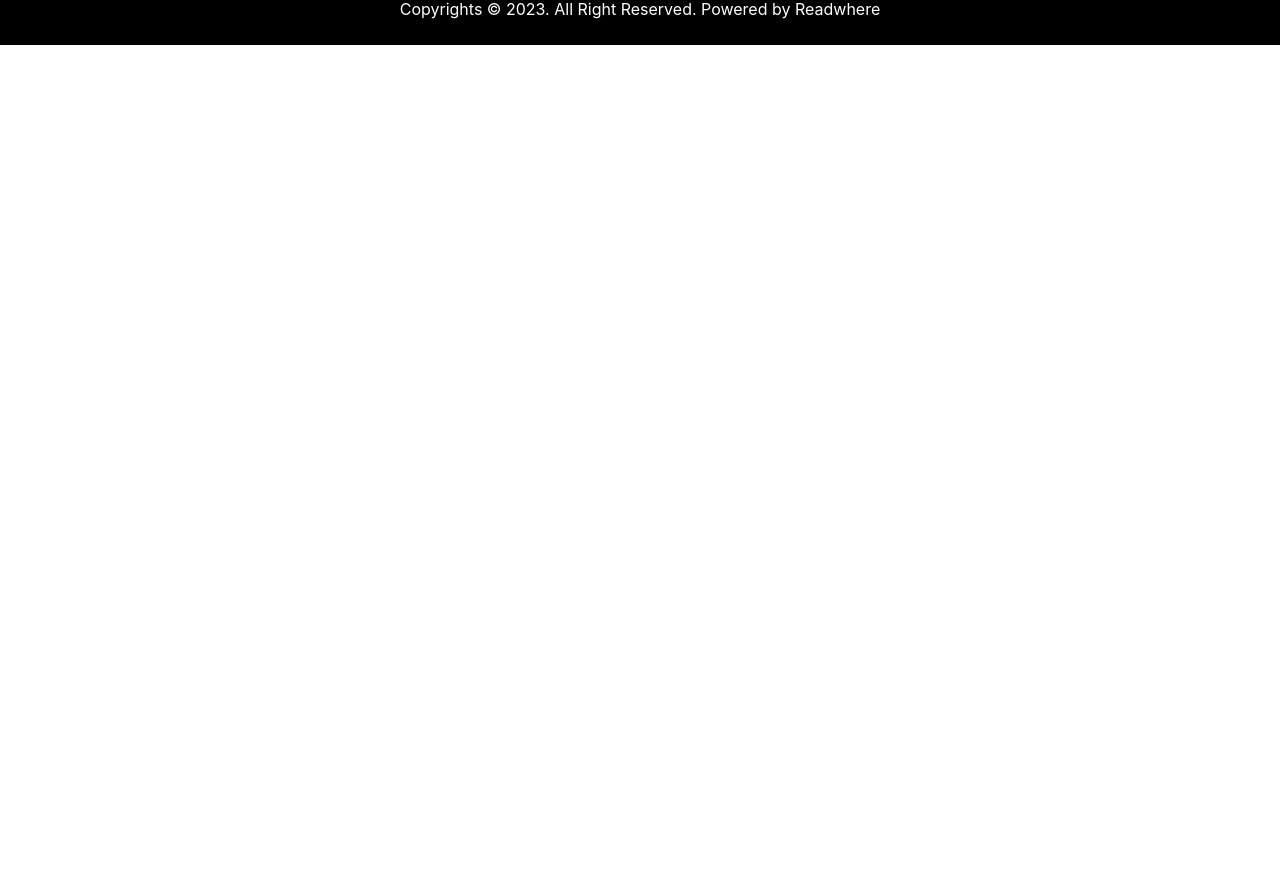
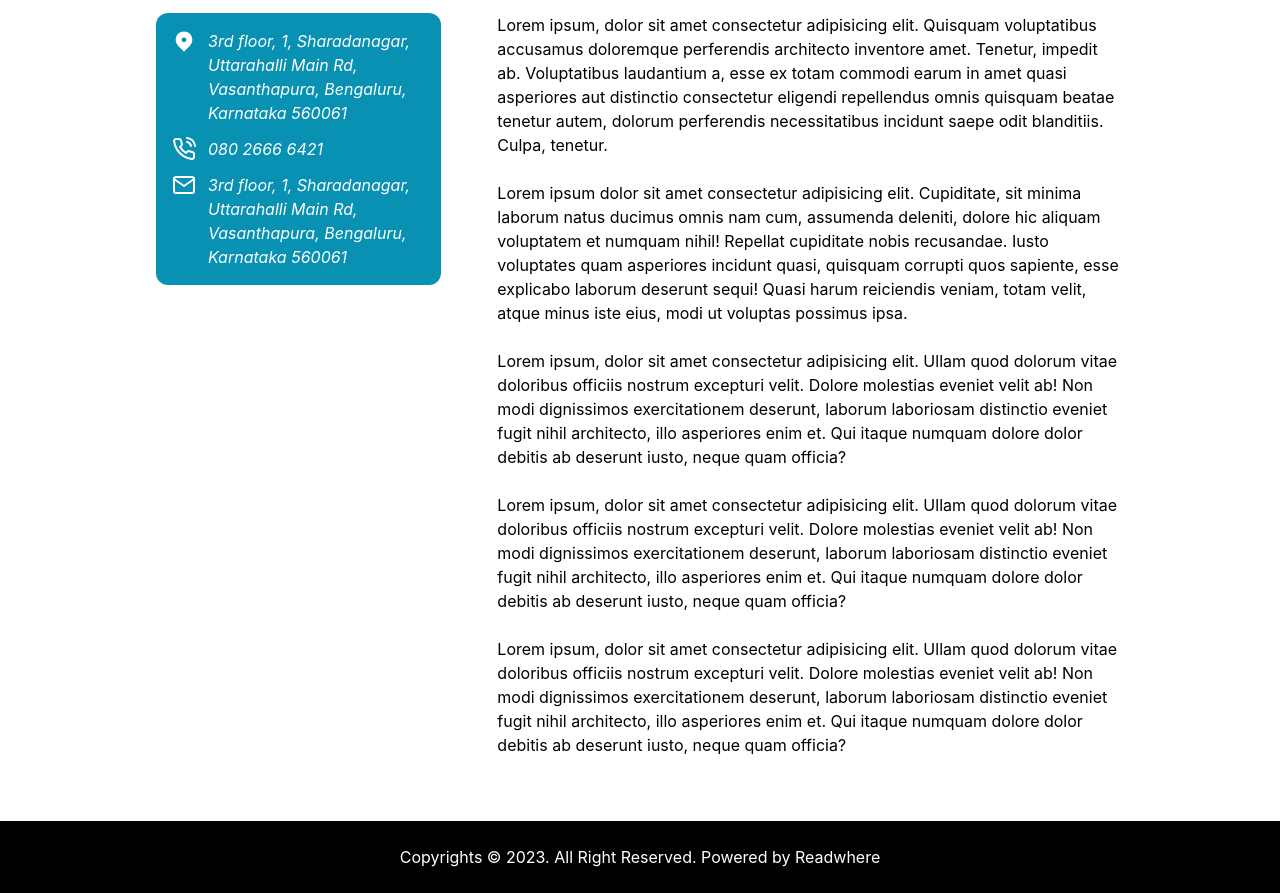
Before and after one commit to LDDevelopers/news, a React (Create React App) app: page /about in a window 1280 px wide. Shown: the part 535-1428 px from the top of the page. Before the commit the page ends 800 px from the top, so only its background shows below. Built offline with nearby package versions, Linux system fonts and the light colour scheme.

Commit message:
added:about html and css

```diff
--- /dev/null
+++ b/src/Component/AboutDetails.jsx
@@ -0,0 +1,51 @@
+import React from "react";
+
+const AboutDetails = () => {
+  return (
+    <div className="p-7 text-start flex flex-col gap-6 my-9">
+      <p>
+        Lorem ipsum, dolor sit amet consectetur adipisicing elit. Quisquam
+        voluptatibus accusamus doloremque perferendis architecto inventore amet.
+        Tenetur, impedit ab. Voluptatibus laudantium a, esse ex totam commodi
+        earum in amet quasi asperiores aut distinctio consectetur eligendi
+        repellendus omnis quisquam beatae tenetur autem, dolorum perferendis
+        necessitatibus incidunt saepe odit blanditiis. Culpa, tenetur.
+      </p>
+      <p>
+        Lorem ipsum dolor sit amet consectetur adipisicing elit. Cupiditate, sit
+        minima laborum natus ducimus omnis nam cum, assumenda deleniti, dolore
+        hic aliquam voluptatem et numquam nihil! Repellat cupiditate nobis
+        recusandae. Iusto voluptates quam asperiores incidunt quasi, quisquam
+        corrupti quos sapiente, esse explicabo laborum deserunt sequi! Quasi
+        harum reiciendis veniam, totam velit, atque minus iste eius, modi ut
+        voluptas possimus ipsa.
+      </p>
+      <p>
+        Lorem ipsum, dolor sit amet consectetur adipisicing elit. Ullam quod
+        dolorum vitae doloribus officiis nostrum excepturi velit. Dolore
+        molestias eveniet velit ab! Non modi dignissimos exercitationem
+        deserunt, laborum laboriosam distinctio eveniet fugit nihil architecto,
+        illo asperiores enim et. Qui itaque numquam dolore dolor debitis ab
+        deserunt iusto, neque quam officia?
+      </p>
+      <p>
+        Lorem ipsum, dolor sit amet consectetur adipisicing elit. Ullam quod
+        dolorum vitae doloribus officiis nostrum excepturi velit. Dolore
+        molestias eveniet velit ab! Non modi dignissimos exercitationem
+        deserunt, laborum laboriosam distinctio eveniet fugit nihil architecto,
+        illo asperiores enim et. Qui itaque numquam dolore dolor debitis ab
+        deserunt iusto, neque quam officia?
+      </p>
+      <p>
+        Lorem ipsum, dolor sit amet consectetur adipisicing elit. Ullam quod
+        dolorum vitae doloribus officiis nostrum excepturi velit. Dolore
+        molestias eveniet velit ab! Non modi dignissimos exercitationem
+        deserunt, laborum laboriosam distinctio eveniet fugit nihil architecto,
+        illo asperiores enim et. Qui itaque numquam dolore dolor debitis ab
+        deserunt iusto, neque quam officia?
+      </p>
+    </div>
+  );
+};
+
+export { AboutDetails };
--- /dev/null
+++ b/src/Component/AddressCard.jsx
@@ -0,0 +1,39 @@
+import React from "react";
+import { HiLocationMarker } from "react-icons/hi";
+import { FiPhoneCall, FiMail } from "react-icons/fi";
+const AddressCard = () => {
+  return (
+    <div className="mt-9 p-7">
+      <address className="  text-white p-4  bg-cyan-600 rounded-xl">
+        <div className="flex flex-col gap-3 ">
+          <div className="flex justify-start items-start   gap-3">
+            <span className="text-2xl ">
+              <HiLocationMarker />
+            </span>
+            <p className="text-md text-start">
+              3rd floor, 1, Sharadanagar, Uttarahalli Main Rd, Vasanthapura,
+              Bengaluru, Karnataka 560061
+            </p>
+          </div>
+          <div className="flex justify-start items-start gap-3">
+            <span className="text-2xl ">
+              <FiPhoneCall />
+            </span>
+            <p className="text-md text-start">080 2666 6421</p>
+          </div>
+          <div className="flex justify-start items-start gap-3">
+            <span className="text-2xl ">
+              <FiMail />
+            </span>
+            <p className="text-md text-start">
+              3rd floor, 1, Sharadanagar, Uttarahalli Main Rd, Vasanthapura,
+              Bengaluru, Karnataka 560061
+            </p>
+          </div>
+        </div>
+      </address>
+    </div>
+  );
+};
+
+export { AddressCard };
--- a/src/pages/About.jsx
+++ b/src/pages/About.jsx
@@ -1,7 +1,19 @@
 import React from "react";
+import { AboutDetails, AddressCard } from "../sever";
 
 const About = () => {
-  return <div>About</div>;
+  return (
+    <div className="w-4/5 mx-auto">
+      <div className="lg:grid grid-cols-6 ">
+        <div className=" col-span-2 ">
+          <AddressCard />
+        </div>
+        <div className="col-span-4">
+          <AboutDetails />
+        </div>
+      </div>
+    </div>
+  );
 };
 
 export { About };
--- a/src/sever.js
+++ b/src/sever.js
@@ -11,6 +11,8 @@ import { PdfView } from "./Component/PdfView";
 import { Contact } from "./pages/Contact";
 import { Address } from "./Component/Address";
 import { ContactForm } from "./Component/ContactForm";
+import { AddressCard } from "./Component/AddressCard";
+import { AboutDetails } from "./Component/AboutDetails";
 export {
   PdfView,
   About,
@@ -25,4 +27,6 @@ export {
   Contact,
   Address,
   ContactForm,
+  AddressCard,
+  AboutDetails,
 };
```
